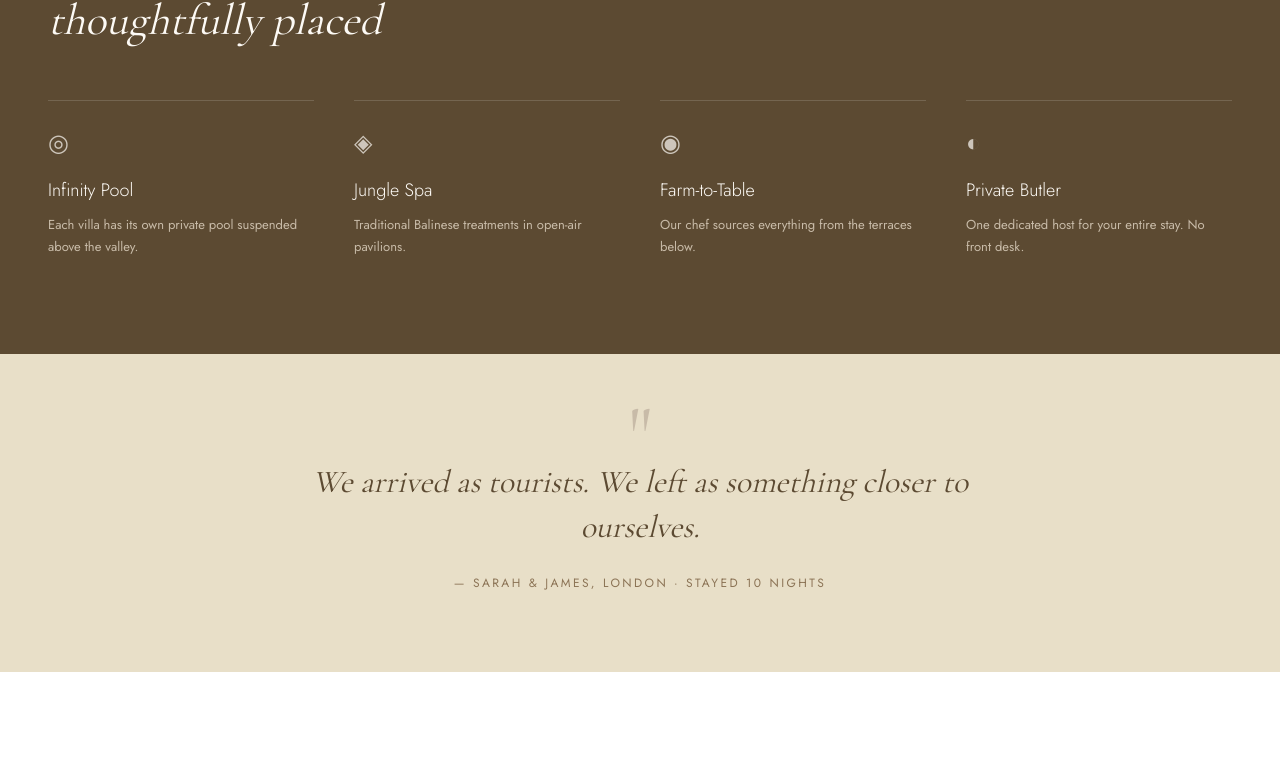
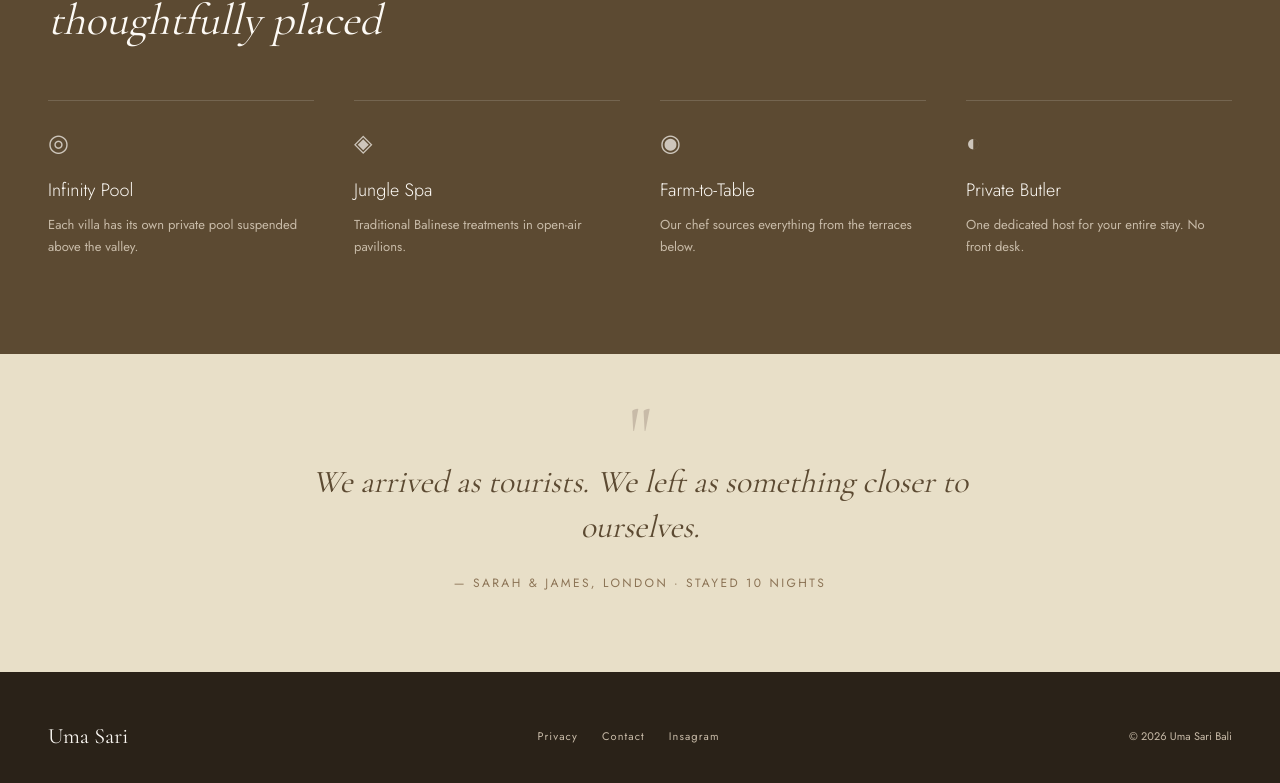
Before and after one commit to innakostiuk/villa-uma-sari, a Next.js app: page / in a window 1280 px wide. Shown: the part 2763-3546 px from the top of the page. Before the commit the page ends 3435 px from the top, so only its background shows below. Built offline with nearby package versions, Linux system fonts and the light colour scheme.

Commit message:
feat: add footer

```diff
--- a/app/page.tsx
+++ b/app/page.tsx
@@ -4,18 +4,22 @@ import Amenities from '@/components/Amenities';
 import Navbar from '@/components/layout/Navbar';
 import Rooms from '@/components/Rooms';
 import Quote from '@/components/Quote';
+import Footer from '@/components/layout/Footer';
 
 export default function Home() {
   return (
     <>
+      <Navbar />
+
       <main className="flex flex-1 flex-col">
-        <Navbar />
         <Hero />
         <Intro />
         <Rooms />
         <Amenities />
         <Quote />
       </main>
+
+      <Footer />
     </>
   );
 }
--- /dev/null
+++ b/components/layout/Footer.tsx
@@ -0,0 +1,34 @@
+const footerLinks = [
+  {
+    url: '#',
+    name: 'Privacy',
+  },
+  {
+    url: '#',
+    name: 'Contact',
+  },
+  {
+    url: '#',
+    name: 'Insagram',
+  },
+];
+
+export default function Footer() {
+  return (
+    <footer className="flex items-center justify-between bg-ink p-12 text-fog">
+      <div className="font-serif text-[22px] text-white">Uma Sari</div>
+      <div className="flex gap-6">
+        {footerLinks.map(({ url, name }, index) => (
+          <a
+            key={index}
+            href={url}
+            className="text-[11px] tracking-widest text-fog"
+          >
+            {name}
+          </a>
+        ))}
+      </div>
+      <div className="text-[11px]">© 2026 Uma Sari Bali</div>
+    </footer>
+  );
+}
```
